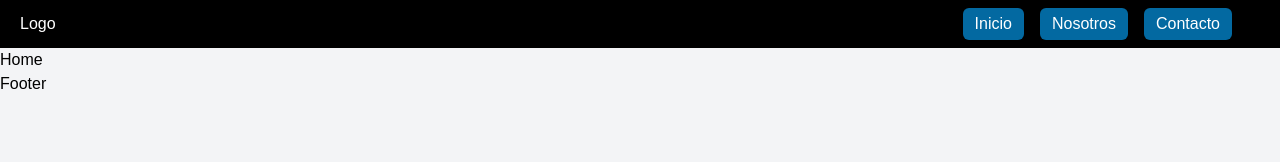
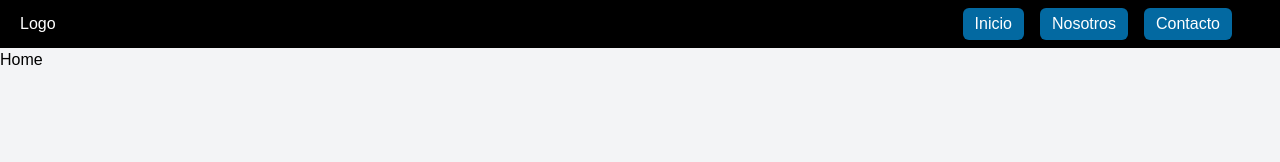
Before and after one commit to byakuDNY/hackaton-rootstack, a React (Vite) app: page /home in a window 1280 px wide. Shown: the top 162 px of the page. Built offline with nearby package versions, Linux system fonts and the light colour scheme.

Commit message:
DeleteFoot

```diff
--- a/src/components/Footer.jsx
+++ /dev/null
@@ -1,5 +0,0 @@
-const Footer = () => {
-  return <div>Footer</div>;
-};
-
-export default Footer;
--- a/src/pages/Home.jsx
+++ b/src/pages/Home.jsx
@@ -1,5 +1,4 @@
 import Navbar from "../components/Navbar";
-import Footer from "../components/Footer";
 
 const Home = () => {
   return (
@@ -8,7 +7,7 @@ const Home = () => {
       <main>
         <h1>Home</h1>
       </main>
-      <Footer />
+
     </div>
   );
 };
```
